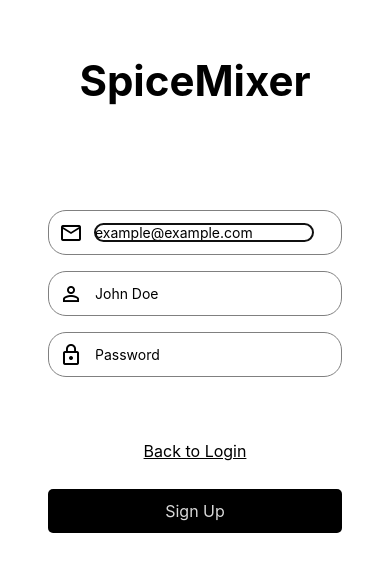
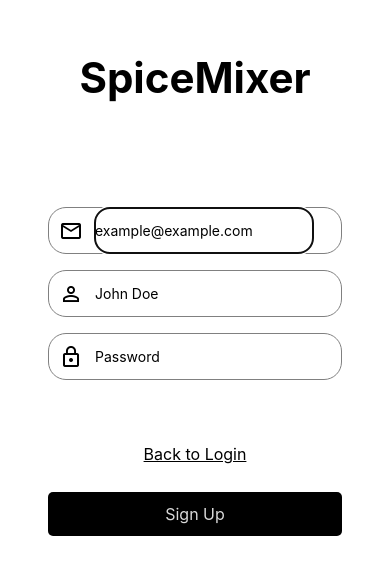
Before and after one commit to SarimDEV/SpiceMixer, a React Native app in the folder app/: screen /sign-up-screen in a window 390 px wide. Shown: the part 128-702 px from the top of the page. Built offline with nearby package versions, Linux system fonts and the light colour scheme; no server answers; what react-native would draw is missing.

Commit message:
fixing app input

```diff
--- a/app/common/input/AppInput.js
+++ b/app/common/input/AppInput.js
@@ -20,7 +20,7 @@ export const AppInput = ({
     <View style={styles.container(type, multiline)}>
       {icon && <MaterialIcon name={icon} size={24} />}
       <TextInput
-        style={styles.input}
+        style={styles.input(type, multiline)}
         value={text}
         onChangeText={onChangeText}
         placeholder={placeholder}
@@ -35,15 +35,15 @@ export const AppInput = ({
 };
 
 const styles = StyleSheet.create({
-  input: {
+  input: (type, multiline) => ({
     borderRadius: 15,
     marginLeft: 12,
     marginRight: 32,
-  },
+    height: multiline ? 100 : 45,
+  }),
   container: (type, multiline) => ({
-    height: multiline ? 100 : 45,
     flexDirection: 'row',
-    padding: 10,
+    paddingHorizontal: 10,
     alignItems: multiline ? 'baseline' : 'center',
     // backgroundColor: COLORS.darkGrey,
     borderRadius: 18,
```
